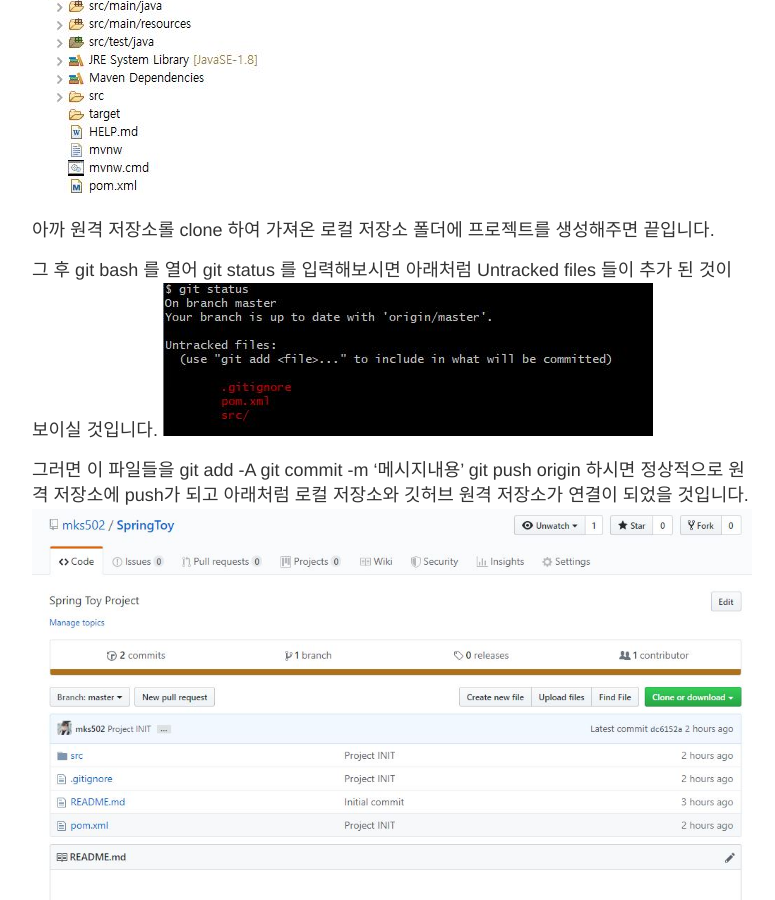
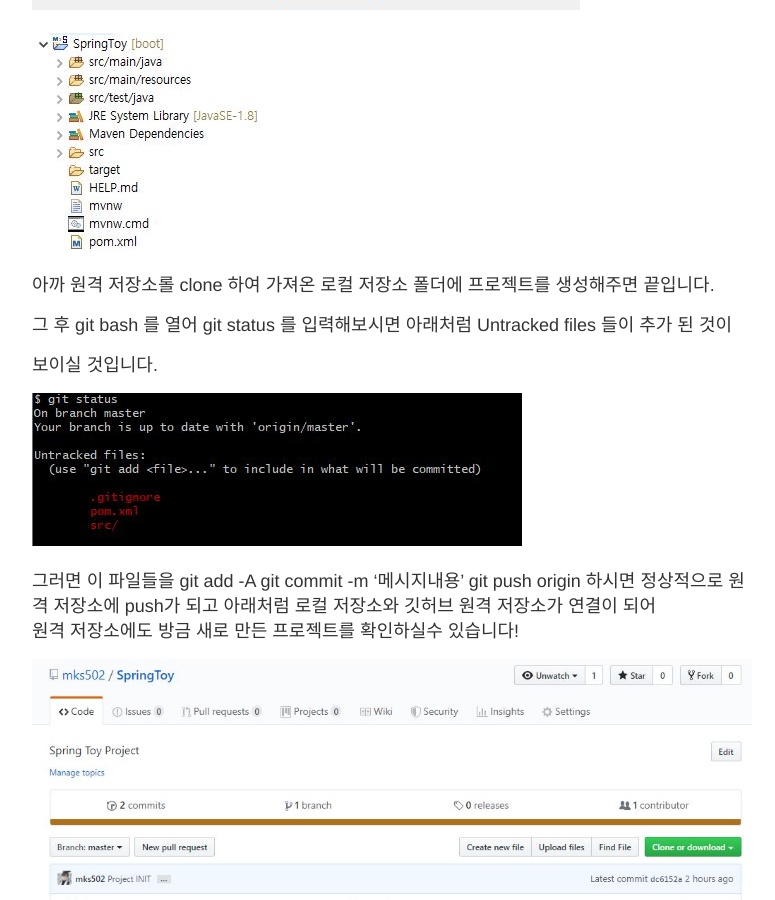
Before and after one commit to mks502/mks502.github.io, a Jekyll site: the page built from _posts/2019-9-23-SecondPost.md, in a window 1280 px wide and 900 px high, scrolled down 4595 px. Shown: the whole window, without its empty margins (248-1023 px from the left). Built offline with Jekyll 4.4.1, drawn with Linux system fonts in a browser that asks for light colours; some of the changed text lies outside the part shown.

Commit message:
Second Post Modify
두번째 포스트 오류 수정

```diff
--- a/_posts/2019-9-23-SecondPost.md
+++ b/_posts/2019-9-23-SecondPost.md
@@ -56,14 +56,20 @@ Create repository 를 누르시면 아래 이미지처럼 새로운 원격저장
 
 간단히 이클립스로 spring boot 프로젝트를 새로 만들어보겠습니다
 
+spring boot 프로젝트를 생성하는 것은 간단히 넘어가겠습니다.
+
 ![](/images/2019-9-23/8.JPG)
+
 ![](/images/2019-9-23/10.JPG)
 
 아까 원격 저장소롤 clone 하여 가져온 로컬 저장소 폴더에
 프로젝트를 생성해주면 끝입니다.
 
 그 후 git bash 를 열어 git status 를 입력해보시면 아래처럼
-Untracked files 들이 추가 된 것이 보이실 것입니다.
+Untracked files 들이 추가 된 것이
+
+ 보이실 것입니다.
+
 ![](/images/2019-9-23/11.JPG)
 
 그러면 이 파일들을
@@ -71,9 +77,11 @@ git add -A
 git commit -m '메시지내용'
 git push origin
 하시면 정상적으로 원격 저장소에 push가 되고
-아래처럼 로컬 저장소와 깃허브 원격 저장소가 연결이 되었을 것입니다.
+아래처럼 로컬 저장소와 깃허브 원격 저장소가 연결이 되어 <br/>
+원격 저장소에도 방금 새로 만든 프로젝트를 확인하실수 있습니다!
+
 ![](/images/2019-9-23/12.JPG)
 
 ---
 
-감사합니다.
+## 감사합니다.
```
